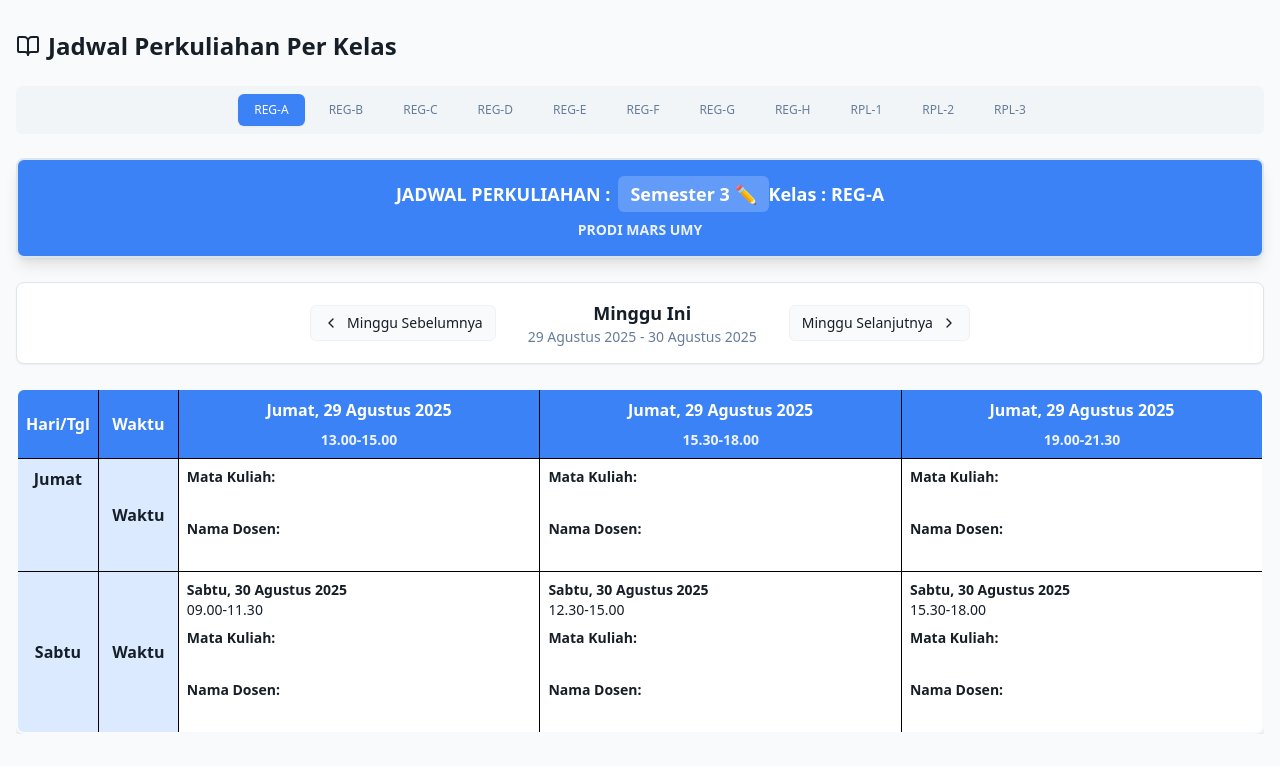
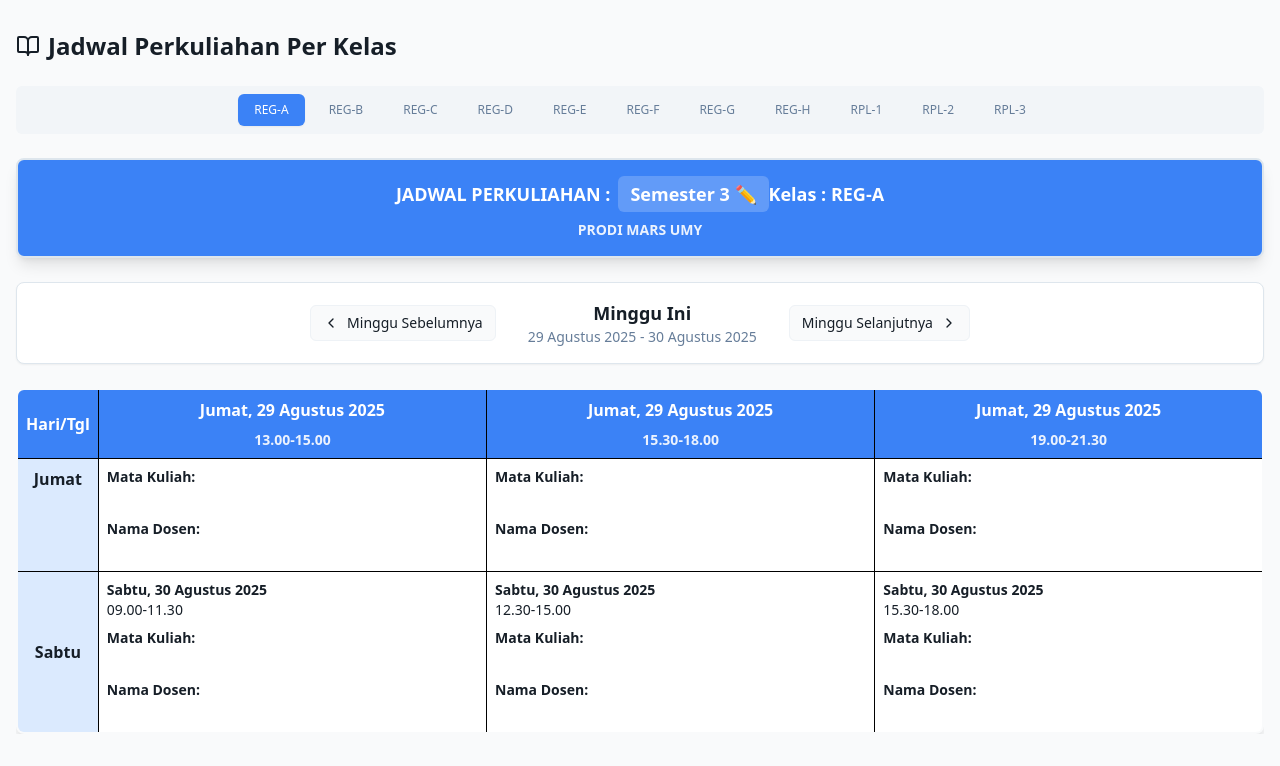
Before and after one commit to elsyemariarosa-cmyk/my-skedule-2025, a React (Vite) app: page / in a window 1280 px wide. Shown: the part 715-1481 px from the top of the page. Built offline with nearby package versions, Linux system fonts and the light colour scheme.

Commit message:
Remove time column
Remove the time column from the weekly schedule table as it is not functional.

```diff
--- a/src/components/WeeklyScheduleTable.tsx
+++ b/src/components/WeeklyScheduleTable.tsx
@@ -402,9 +402,6 @@ export function WeeklyScheduleTable({
                 <th className={`border border-black p-2 font-bold text-center w-20 ${colors.header}`}>
                   Hari/Tgl
                 </th>
-                <th className={`border border-black p-2 font-bold text-center w-20 ${colors.header}`}>
-                  Waktu
-                </th>
                 <th className={`border border-black p-2 font-bold text-center min-w-[250px] ${colors.header}`}>
                   <div className="mb-2">Jumat, {weekDates.friday}</div>
                   <div className="text-sm opacity-90">13.00-15.00</div>
@@ -423,9 +420,6 @@ export function WeeklyScheduleTable({
               <tr>
                 <td className={`border border-black p-2 font-bold text-center align-top ${colors.accent}`}>
                   Jumat
-                </td>
-                <td className={`border border-black p-2 font-bold text-center ${colors.accent}`}>
-                  Waktu
                 </td>
                 {TIME_SLOTS.map((slot, index) => {
                   const entry = getEntryForSlot(selectedClass.id, 'friday', slot.time);
@@ -502,9 +496,6 @@ export function WeeklyScheduleTable({
               <tr>
                 <td className={`border border-black p-2 font-bold text-center ${colors.accent}`}>
                   Sabtu
-                </td>
-                <td className={`border border-black p-2 font-bold text-center ${colors.accent}`}>
-                  Waktu
                 </td>
                 <td className={`border border-black p-2 relative group min-h-[120px] align-top transition-all hover:shadow-md bg-white hover:bg-gray-50`}>
                   <div className="mb-1">
```
